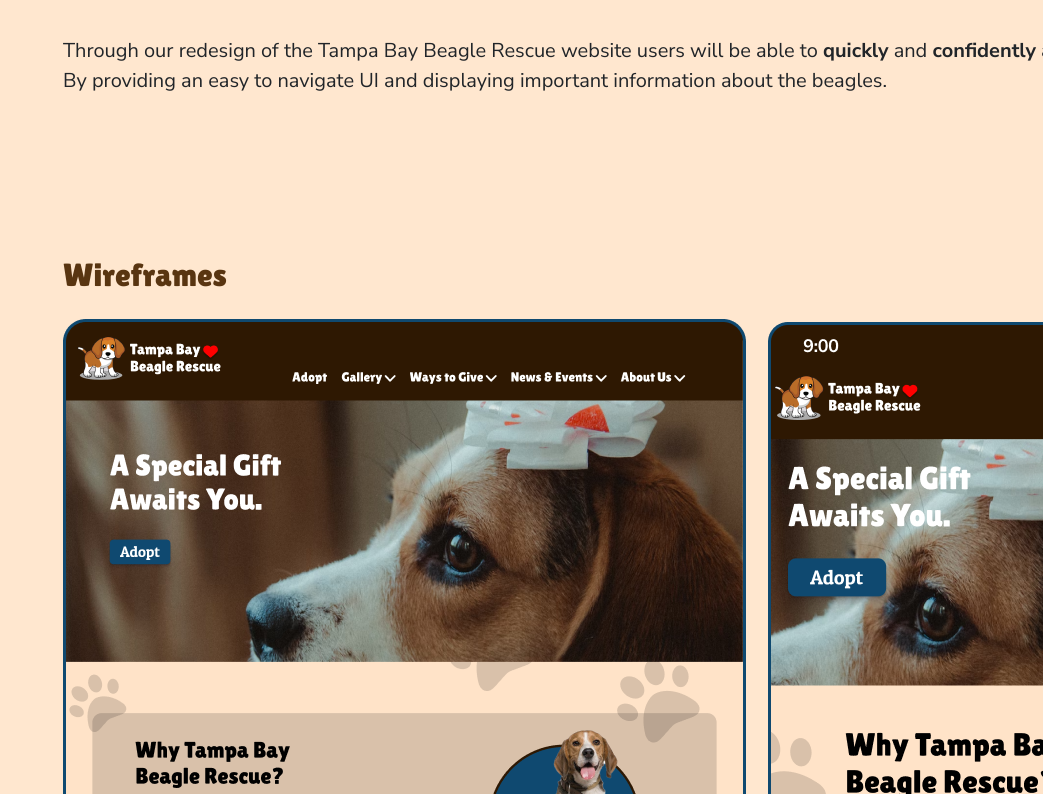
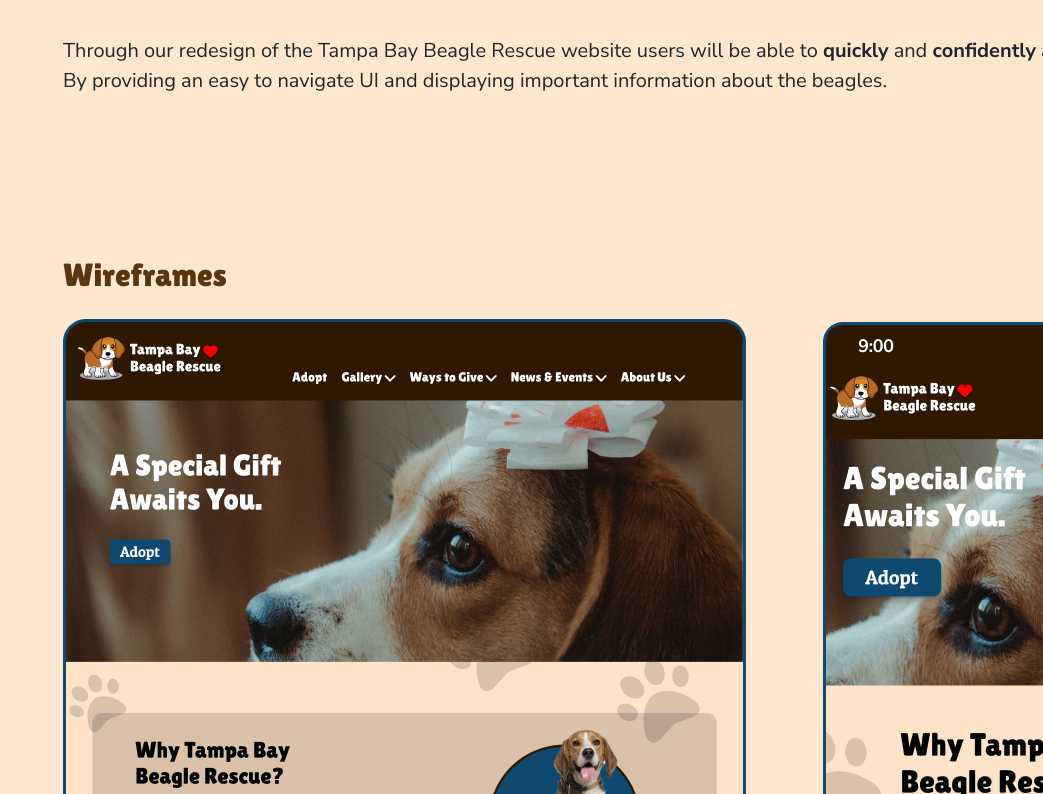
Before and after one commit to Bryan-Rev/UX_UI_HW_20, a plain HTML site: page index.html in a window 1280 px wide. Shown: the part 6511-7305 px from the top of the page, without its empty margins (237-1280 px from the left). Drawn offline with nearby package versions, Linux system fonts and the light colour scheme.

Commit message:
Updated wireframe section

```diff
--- a/index.html
+++ b/index.html
@@ -130,7 +130,7 @@
        <!-- WIREFRAME SECTION -->
        <section class="wireframes-section" id="wireframes">
         <h5>Wireframes</h5>
-        <img src="images/Wireframes Section.png" alt="wireframes" class="wireframepic">
+        <img src="images/Wireframes Section 2.png" alt="wireframes" class="wireframepic">
 
         <!-- FINAL PROTOTYPE SECTION -->
        </section>
```
Also changed, not shown: images/Wireframes Section 2.png (added).
